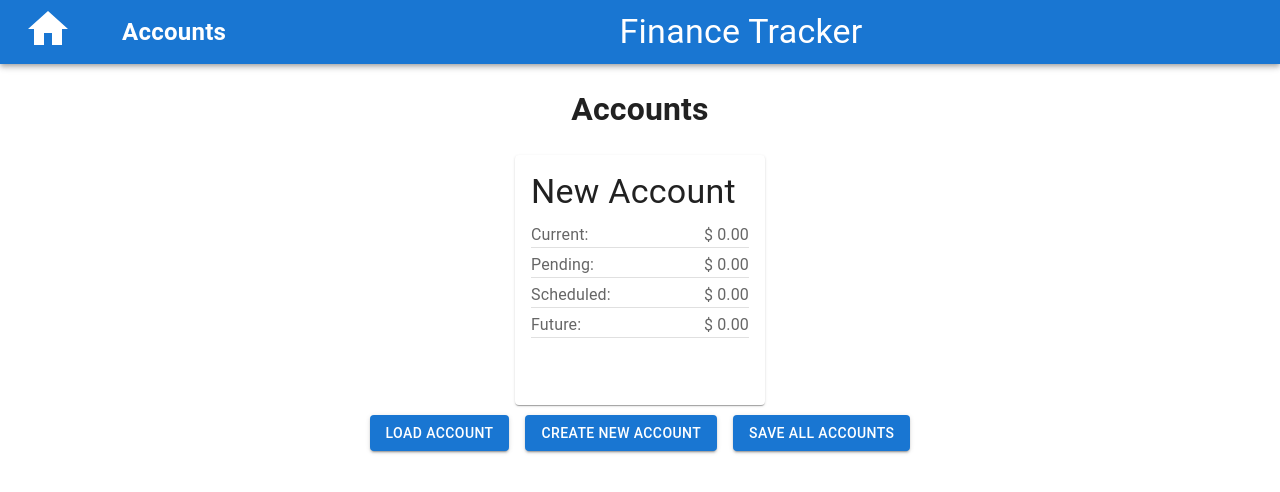
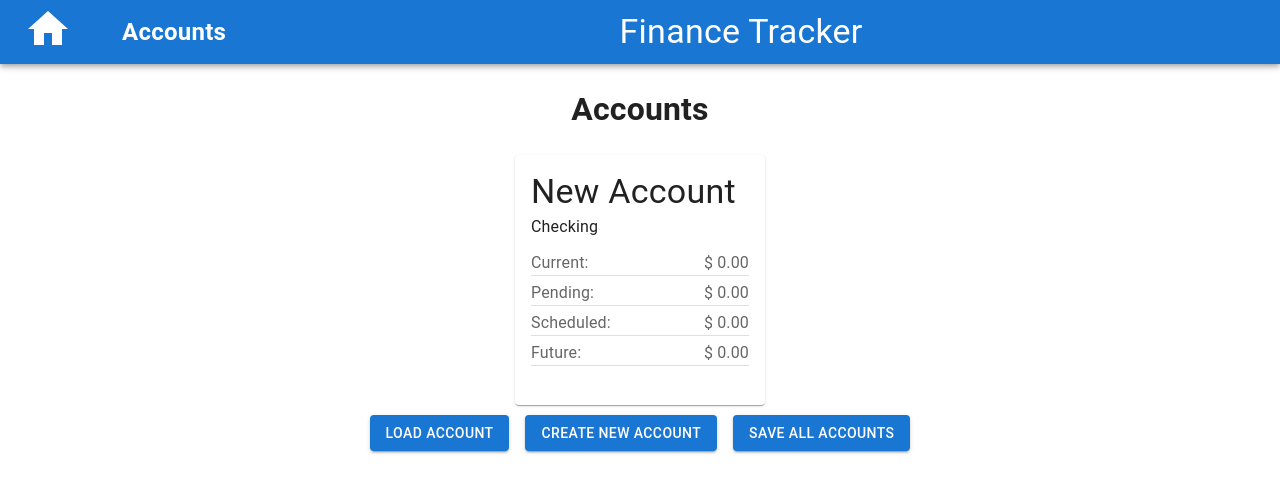
Before and after one commit to jwaspin/luca-ledger, a React (Vite) app: page /accounts in a window 1280 px wide. Both pictures are taken after a click on the button "CREATE NEW ACCOUNT". Shown: the top 492 px of the page. Built offline with nearby package versions, Linux system fonts and the light colour scheme.

Commit message:
Add Account Type to Account Card

```diff
--- a/src/views/Accounts/Accounts.jsx
+++ b/src/views/Accounts/Accounts.jsx
@@ -75,6 +75,7 @@ export default function Accounts() {
             >
               <CardContent>
                 <Typography variant='h4'>{account.name}</Typography>
+                <Typography variant='subtitle1'>{account.type}</Typography>
                 <Typography
                   variant='body1'
                   color='text.secondary'
```
